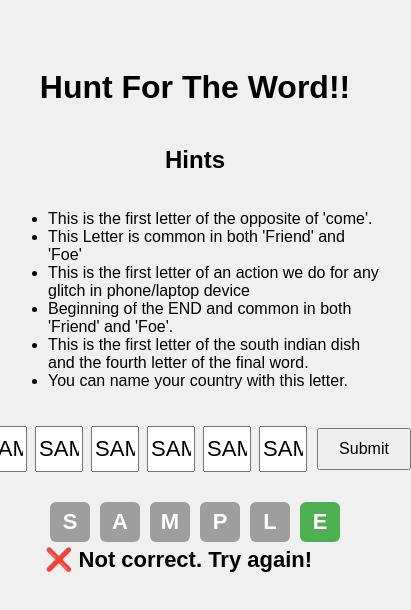
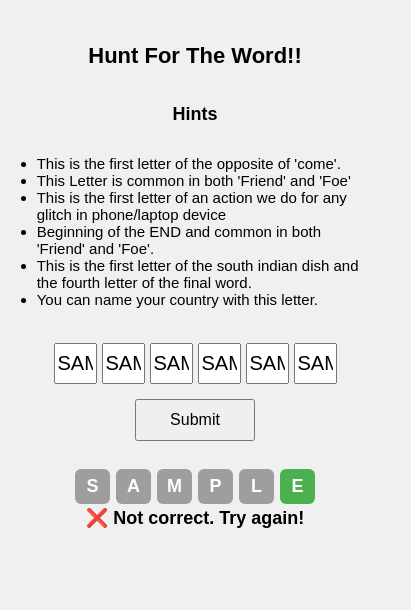
Before and after one commit to fuzail13/TeamMeeting, a plain HTML site: page index.html in a window 390 px wide. Both pictures are taken after typing "Sample", "Sample", "Sample", "Sample", "Sample", "Sample" into the empty fields and a click on the button "Submit". Shown: the whole page, 411 px wide, since content can reach past the window. Drawn offline with Linux system fonts and the light colour scheme.

Commit message:
Update index.html
Updated code for mobile responsive.

```diff
--- a/index.html
+++ b/index.html
@@ -34,6 +34,65 @@
         .correct { background: #4caf50; }
         .present { background: #ff9800; }
         .absent { background: #9e9e9e; }
+
+    /* Mobile Responsive */
+    @media (max-width: 600px) {
+
+    body {
+        padding-top: 20px;
+    }
+
+    h1 {
+        font-size: 22px;
+        text-align: center;
+    }
+
+    h2 {
+        font-size: 18px;
+    }
+
+    ul {
+        padding-left: 20px;
+        max-width: 90%;
+        font-size: 15px;
+    }
+
+    .input-box {
+        flex-direction: column;
+        gap: 15px;
+    }
+
+    #letter-boxes {
+        gap: 5px !important;
+    }
+
+    .letter-input {
+        width: 35px;
+        height: 35px;
+        font-size: 20px;
+    }
+
+    button {
+        width: 120px;
+        padding: 10px;
+        font-size: 16px;
+    }
+
+    .letter-box {
+        width: 35px;
+        height: 35px;
+        font-size: 18px;
+        margin: 3px;
+        line-height: 35px;
+    }
+
+    #result {
+        font-size: 18px;
+        text-align: center;
+        max-width: 90%;
+    }
+}
+
     </style>
 </head>
 <body>
```
